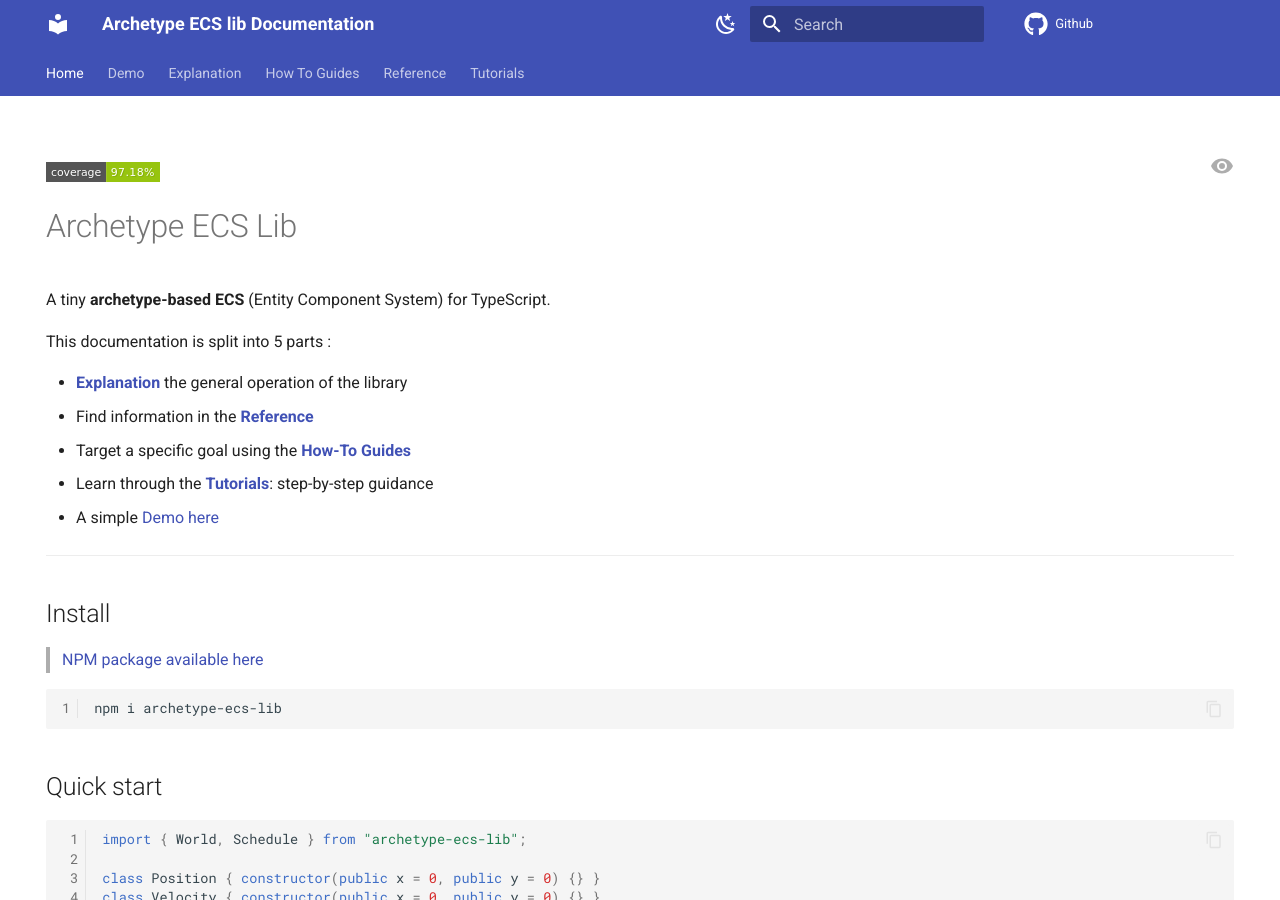
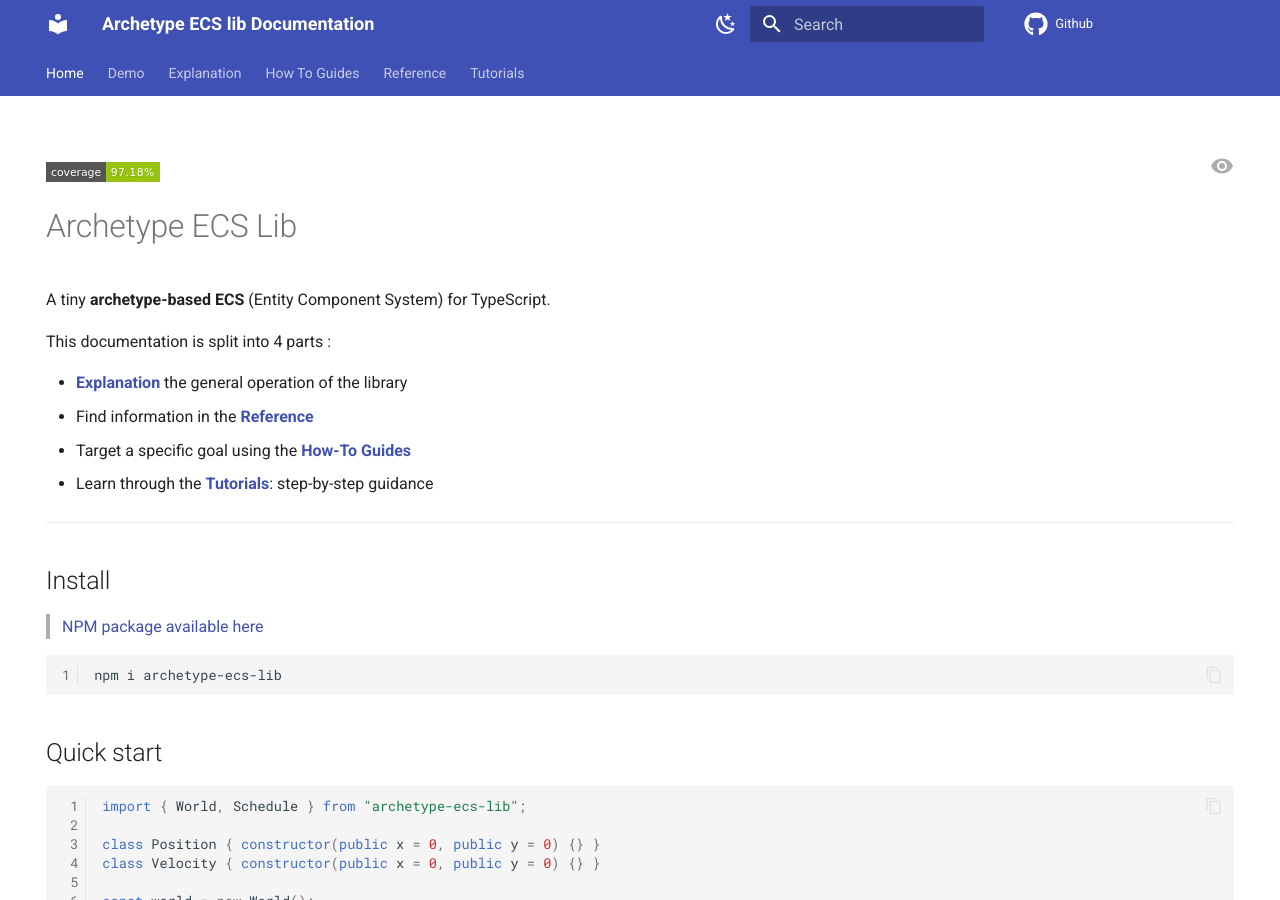
Before and after one commit to PirateJL/archetype-ecs-lib, an MkDocs documentation site: the page built from docs/index.md, in a window 1280 px wide and 900 px high. Built offline with MkDocs 1.6.1 and Material for MkDocs 9.7.7, drawn with Linux system fonts in a browser that asks for light colours; comment, search, counter and statistics services are not loaded; the version menu is left out.

```diff
--- a/docs/index.md
+++ b/docs/index.md
@@ -11,13 +11,13 @@
 
 A tiny **archetype-based ECS** (Entity Component System) for TypeScript.
 
-This documentation is split into 5 parts :
+This documentation is split into 4 parts :
 
 * **[Explanation](./Explanation/ecs-and-the-game-loop.md)** the general operation of the library
 * Find information in the **[Reference](./Reference/archetypes.md)**
 * Target a specific goal using the **[How-To Guides](./How-To%20Guides/How-to-add-remove-components-at-runtime.md)**
 * Learn through the **[Tutorials](./Tutorials/Tutorial-1—Your-first-ECS-World.md)**: step-by-step guidance
-* A simple [Demo here](Demo/index.md)
+
 ---
 
 ## Install
--- /dev/null
+++ b/requirements-docs.txt
@@ -0,0 +1,5 @@
+mkdocs==1.6.1
+mkdocs-material==9.6.23
+mkdocs-with-pdf==0.9.3
+mkdocs-git-committers-plugin-2==2.5.0
+mkdocs-git-revision-date-localized-plugin==1.5.1
```
Also changed, not shown: 2 other files.
